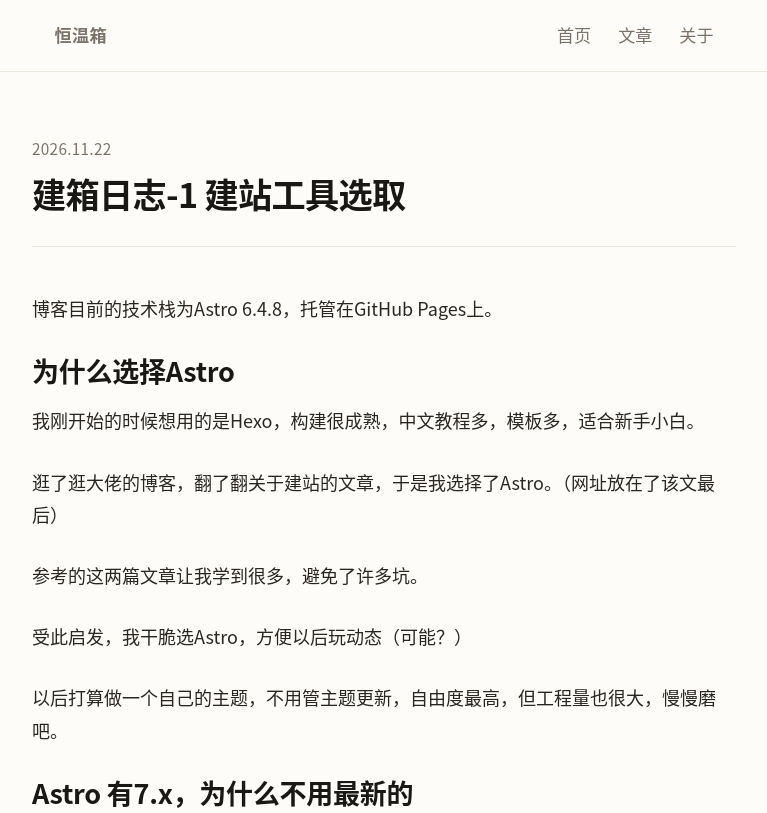
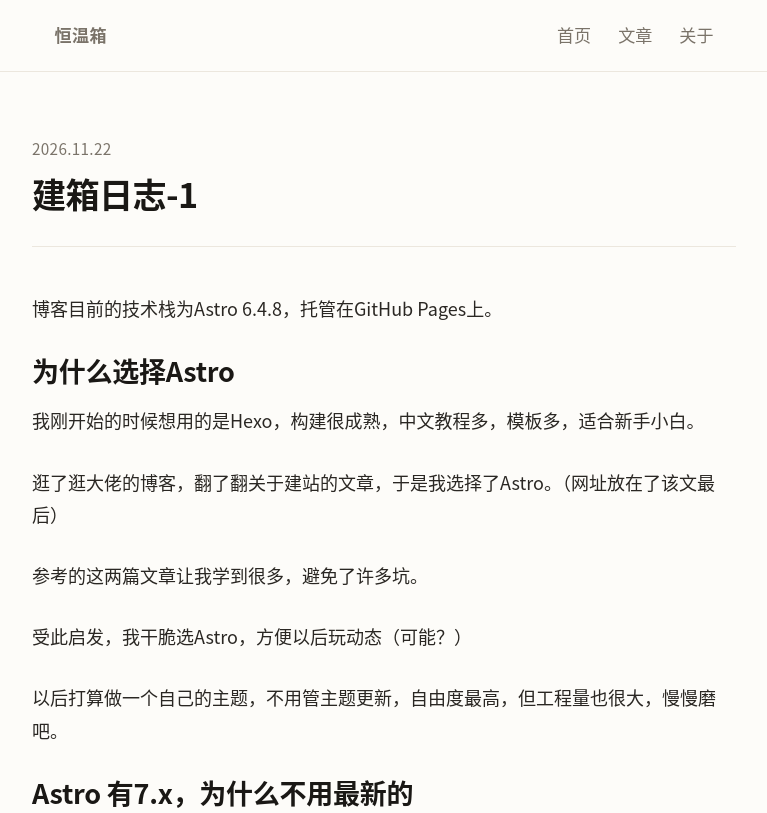
Before and after one commit to zx567878/dev-toolbox, an Astro site: page /posts/yuan-1 in a window 1280 px wide. Shown: the top 813 px of the page, without its empty margins (256-1023 px from the left). Built offline with nearby package versions, Linux system fonts and the light colour scheme; Astro itself is replaced by a stand-in of ours.

Commit message:
chore(yuan-1): 标题按作者原意保留为「建箱日志-1」

```diff
--- a/src/content/posts/yuan-1.md
+++ b/src/content/posts/yuan-1.md
@@ -1,5 +1,5 @@
 ---
-title: 建箱日志-1 建站工具选取
+title: 建箱日志-1
 date: 2026-11-22
 description: 从 Hexo 转向 Astro 的取舍，以及为什么不升到 7.x。
 ---
```
